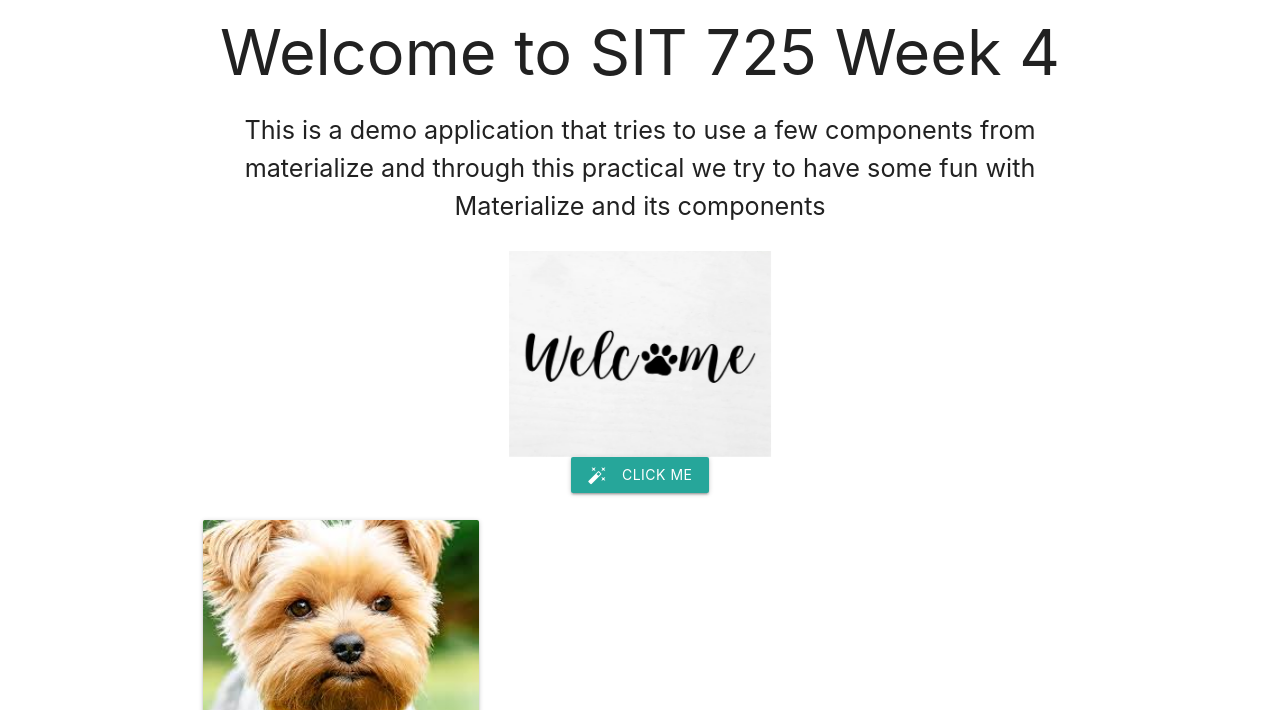
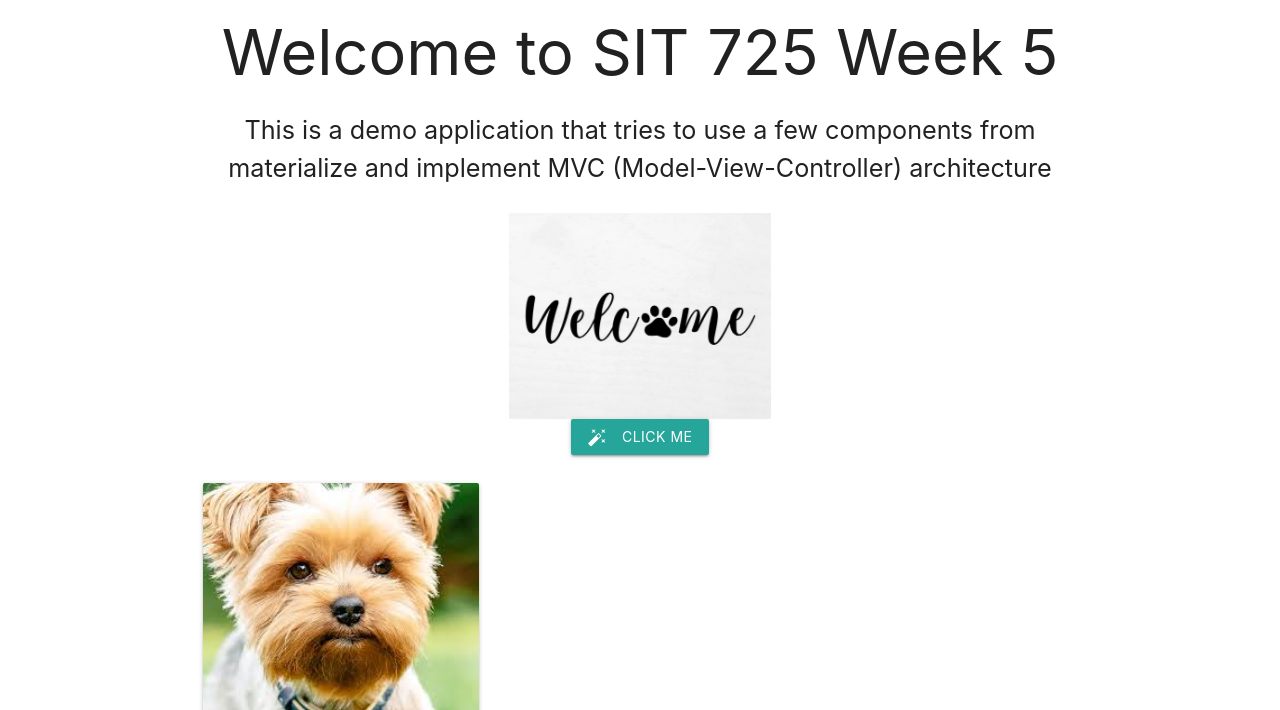
Before and after one commit to suba-t24/SIT725, a website: page 5.2C/public/index.html in a window 1280 px wide. Shown: the part 88-798 px from the top of the page. Drawn offline with nearby package versions, Linux system fonts and the light colour scheme; no server answers.

Commit message:
Update index.html for week 5

```diff
--- a/5.2C/public/index.html
+++ b/5.2C/public/index.html
@@ -6,7 +6,7 @@
   <meta charset="utf-8">
   <meta name="viewport" content="width=device-width, initial-scale=1">
 
-  <title>SIT 725 Prac 3</title>
+  <title>SIT 725 Prac 5</title>
   <meta name="description" content="basic template for SIT 725 Prac 3">
   <meta name="author" content="SitePoint">
 
@@ -37,9 +37,9 @@
     <div class="container">
       <div class="row">
         <div class="col s12 center-align">
-          <h1 id="heading">Welcome to SIT 725 Week 4</h1>
+          <h1 id="heading">Welcome to SIT 725 Week 5</h1>
           <p class="flow-text">This is a demo application that tries to use a few components from materialize and
-            through this practical we try to have some fun with Materialize and its components</p>
+            implement MVC (Model-View-Controller) architecture</p>
         </div>
         <div class="col s12 center-align">
           <img class="materialboxed materialboxed-image" src="images/welcome.jpg">
```
